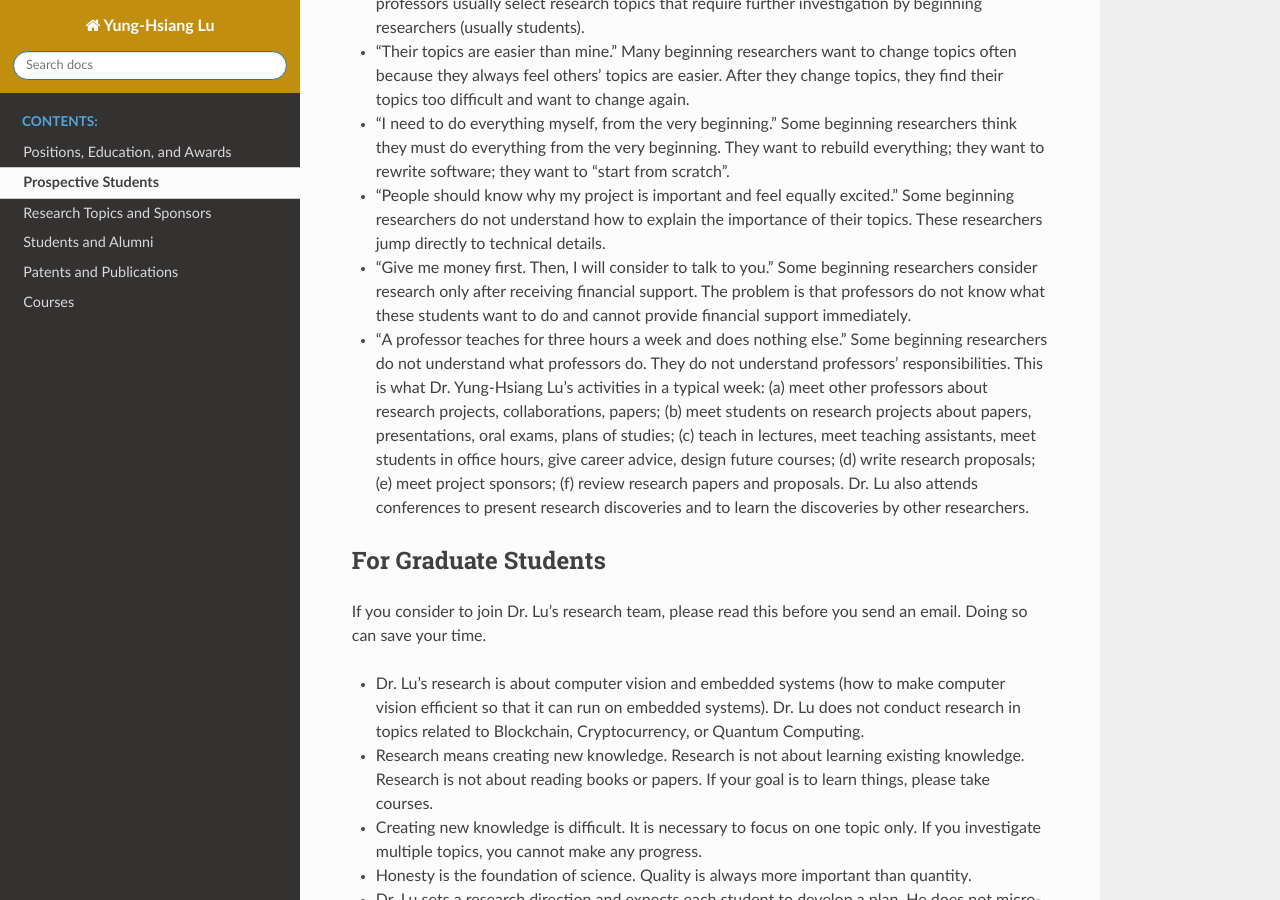
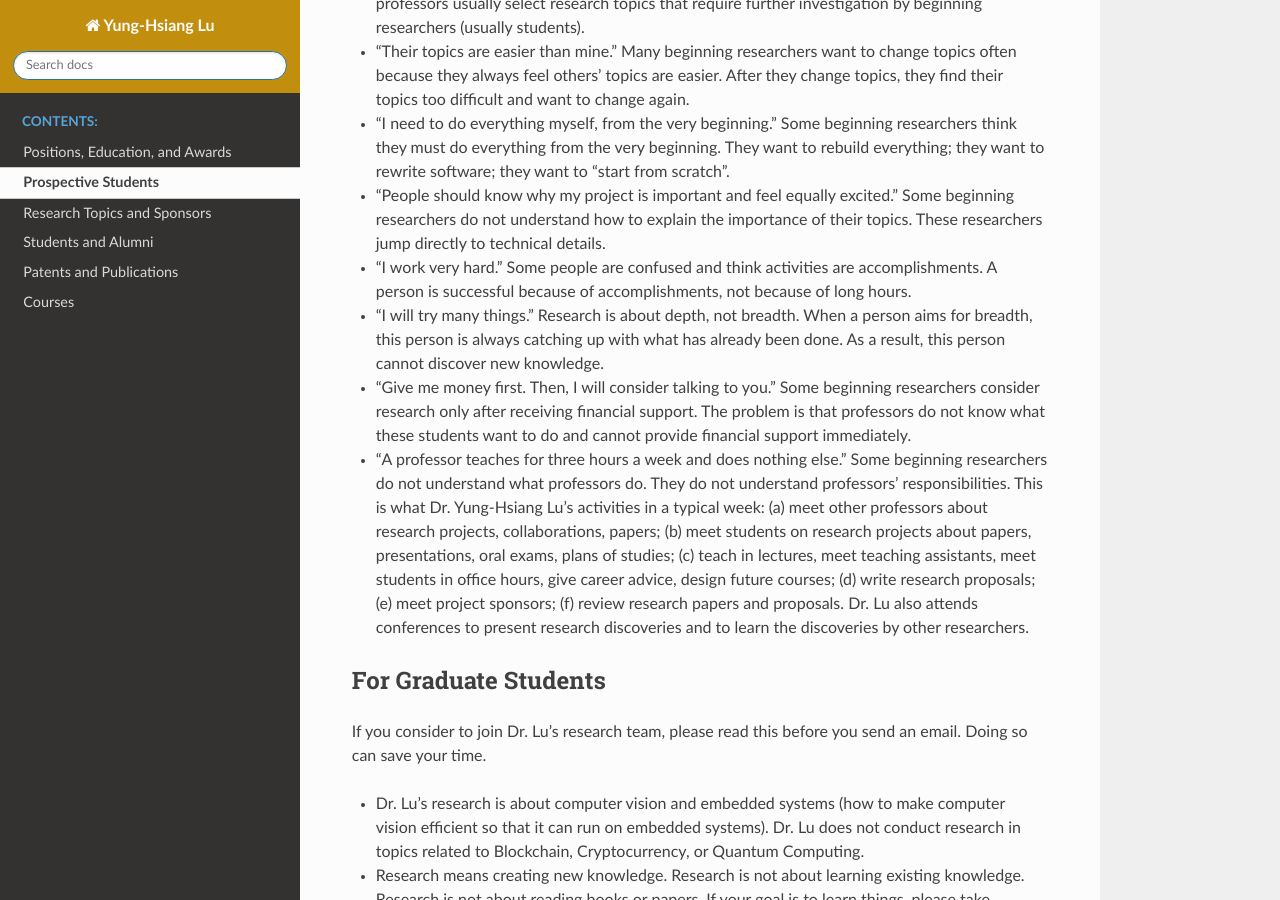
Before and after one commit to luyunghsiang/yhluweb, a Sphinx documentation site: the page built from source/prospective.rst, in a window 1280 px wide and 900 px high, scrolled down 2597 px. Built offline with Sphinx 7.4.7 and the Read the Docs theme 3.1.0, drawn with Linux system fonts in a browser that asks for light colours; pages that are not in the unit, such as notebooks, are missing from menus.

Commit message:
add more advice

```diff
--- a/source/prospective.rst
+++ b/source/prospective.rst
@@ -178,7 +178,16 @@ some common mistakes:
   explain the importance of their topics.  These researchers jump
   directly to technical details.
 
-- "Give me money first. Then, I will consider to talk to you." Some
+- "I work very hard."  Some people are confused and think activities
+  are accomplishments.  A person is successful because of
+  accomplishments, not because of long hours.
+
+- "I will try many things." Research is about depth, not breadth. When
+  a person aims for breadth, this person is always catching up with
+  what has already been done.  As a result, this person cannot
+  discover new knowledge.
+
+- "Give me money first. Then, I will consider  talking to you." Some
   beginning researchers consider research only after receiving
   financial support. The problem is that professors do not know what
   these students want to do and cannot provide financial support
```
